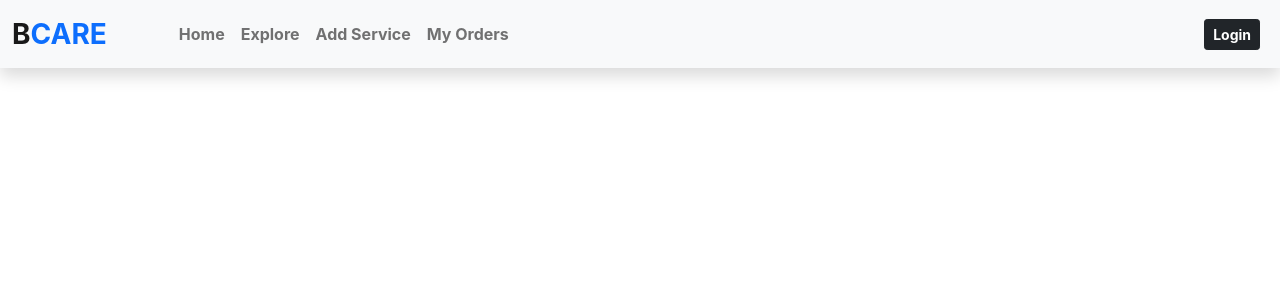
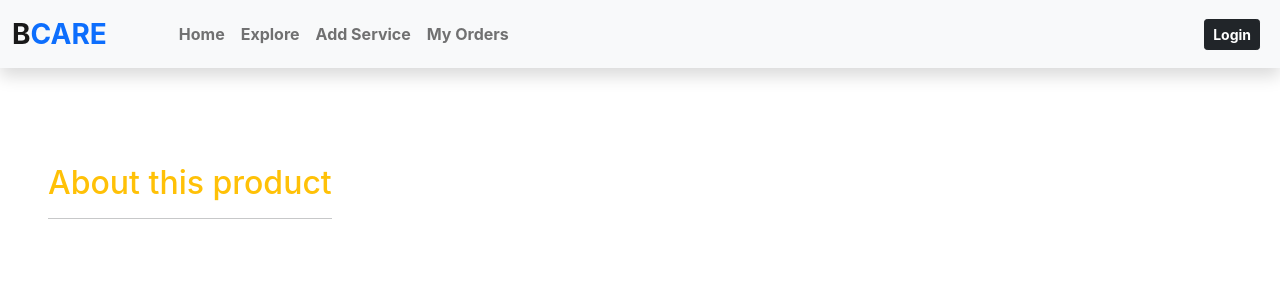
Before and after one commit to masumwbdev/baby-care-client, a React (Create React App) app: page /purchase/1 in a window 1280 px wide. Shown: the top 300 px of the page. Built offline with nearby package versions, Linux system fonts and the light colour scheme; no server answers.

Commit message:
display single product

```diff
--- a/src/App.js
+++ b/src/App.js
@@ -24,10 +24,10 @@ function App() {
           <Route path="/login">
             <Login></Login>
           </Route>
-          <Route path="/explore/:exploreId">
+          <Route path="/explore">
             <Products></Products>
           </Route>
-          <Route path="/purchase">
+          <Route path="/purchase/:purchaseId">
             <Purchase></Purchase>
           </Route>
           <Route path="*">
--- a/src/Pages/Purchase/Purchase.js
+++ b/src/Pages/Purchase/Purchase.js
@@ -2,17 +2,27 @@ import React, { useEffect, useState } from 'react';
 import { useParams } from 'react-router';
 
 const Purchase = () => {
-    const [purchase, setPurchase] = useState({})
-    const {purchaseId} = useParams();
+    const [explore, setExplore] = useState({})
+    const { purchaseId } = useParams();
 
     useEffect(() => {
-        fetch(`http://localhost:5000/purchase/${purchaseId}`)
-        .then(res => res.json())
-        .then(data => setPurchase(data))
+        fetch(`http://localhost:5000/explore/${purchaseId}`)
+            .then(res => res.json())
+            .then(data => setExplore(data))
     }, [])
     return (
         <div>
-
+            <div className="text-center d-lg-flex mt-5">
+                <div>
+                    <img src={explore.imgURL} alt="" />
+                </div>
+                <div className="px-5 mt-5">
+                    <h2 className="text-warning">About this product</h2>
+                    <hr />
+                    <h3>{explore.name}</h3>
+                    <p>{explore.description}</p>
+                </div>
+            </div>
         </div>
     );
 };
```
